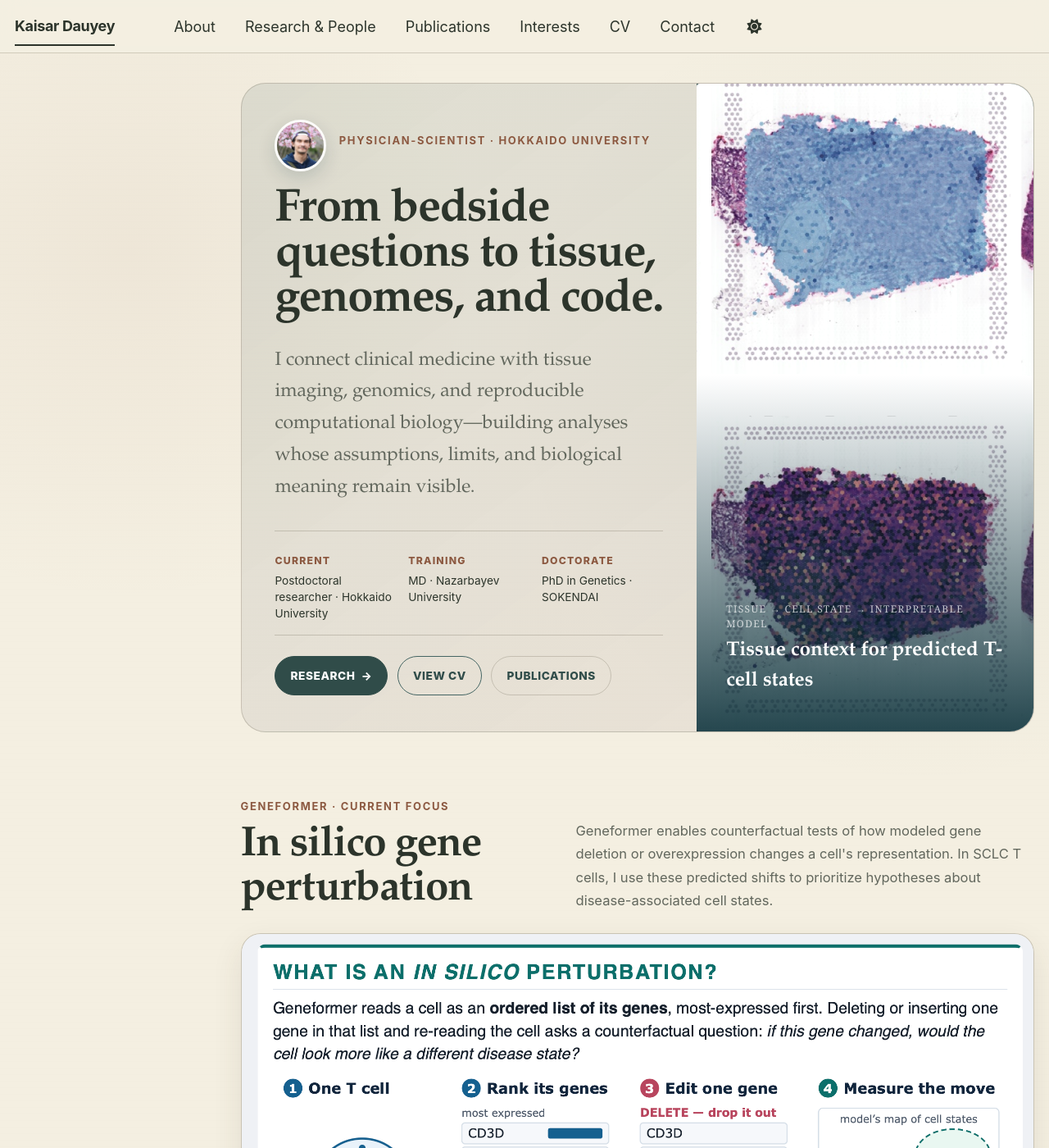
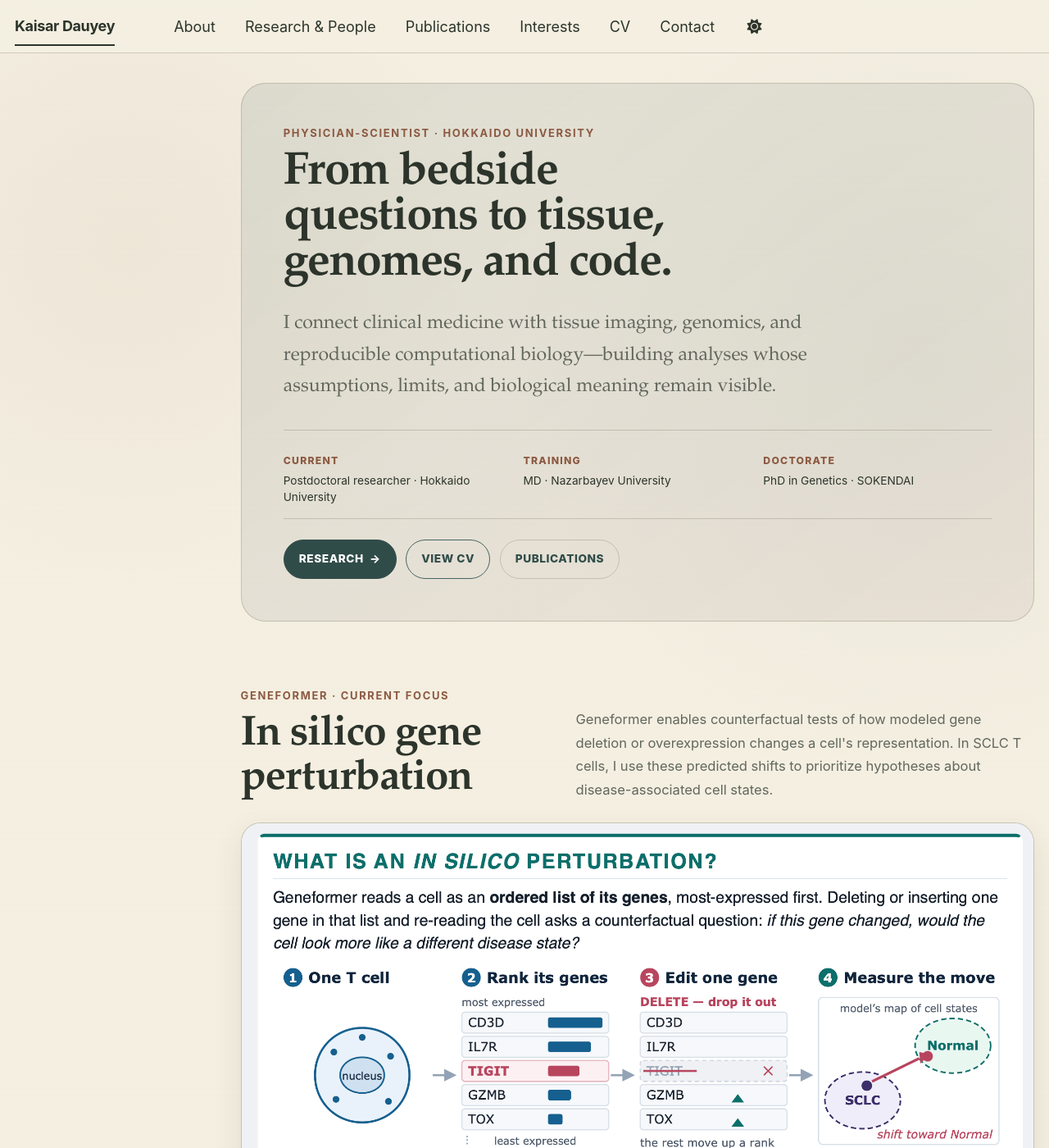
Before and after one commit to Kays3/Kays3.github.io, a Jekyll site: the page built from _pages/about.md, in a window 1280 px wide and 1400 px high. Shown: the whole window at 82% size. Built offline with Jekyll 4.4.1, drawn with Linux system fonts in a browser that asks for light colours; a style sheet for code colours, icons or effects is not loaded.

Commit message:
Simplify homepage hero (#21)
Remove the portrait and pathology cover from the opening section and use a compact, text-only layout.

```diff
--- a/_pages/about.md
+++ b/_pages/about.md
@@ -10,10 +10,7 @@
 <main class="about-visual" aria-labelledby="home-title">
   <section class="about-hero">
     <div class="about-hero__content">
-      <div class="about-hero__identity">
-        <img src="/images/kaisar-dauyey-2025.jpg" alt="Portrait of Kaisar Dauyey" fetchpriority="high">
-        <p class="eyebrow">Physician-scientist · Hokkaido University</p>
-      </div>
+      <p class="eyebrow">Physician-scientist · Hokkaido University</p>
       <h1 id="home-title">From bedside questions to tissue, genomes, and code.</h1>
       <p class="about-hero__lead">I connect clinical medicine with tissue imaging, genomics, and reproducible computational biology—building analyses whose assumptions, limits, and biological meaning remain visible.</p>
 
@@ -29,11 +26,6 @@
         <a class="about-button about-button--quiet" href="/publications/">Publications</a>
       </div>
     </div>
-
-    <figure class="about-hero__media">
-      <img src="/images/research/digital-pathology-spatial-cover.jpg" alt="Whole-slide tissue sections overlaid with spatial T-cell identity and dysfunction scores" fetchpriority="high">
-      <figcaption><span>Tissue → cell state → interpretable model</span><strong>Tissue context for predicted T-cell states</strong></figcaption>
-    </figure>
   </section>
 
   <section class="about-perturbation" aria-labelledby="perturbation-title">
--- a/assets/css/main.scss
+++ b/assets/css/main.scss
@@ -384,22 +384,14 @@
 /* About page — privacy-conscious scientific visual redesign */
 .about-visual { margin: 0 0 4rem; }
 .about-hero {
-  align-items: stretch;
   background: linear-gradient(145deg, rgba(69, 101, 99, 0.12), rgba(127, 83, 105, 0.08));
   border: 1px solid var(--kd-line);
   border-radius: 30px;
-  display: grid;
-  gap: 0;
-  grid-template-columns: minmax(0, 1.15fr) minmax(20rem, 0.85fr);
-  height: 44rem;
   margin: 0 0 4.5rem;
-  min-height: 41rem;
   overflow: hidden;
 }
-.about-hero__content { display: flex; flex-direction: column; justify-content: center; padding: clamp(2rem, 3.2vw, 3rem); position: relative; }
-.about-hero__identity { align-items: center; display: flex; gap: 0.85rem; margin: 0 0 1.1rem; }
-.about-hero__identity img { border: 3px solid rgba(255,255,255,0.9); border-radius: 50%; box-shadow: 0 8px 22px rgba(7,45,54,0.16); height: 3.5rem; object-fit: cover; width: 3.5rem; }
-.about-hero__identity .eyebrow { margin: 0; }
+.about-hero__content { padding: clamp(2rem, 4vw, 3.5rem); }
+.about-hero__content > .eyebrow { margin: 0 0 1rem; }
 .about-hero__content h1 {
   font-size: clamp(3rem, 4.4vw, 4.1rem);
   line-height: 0.98;
@@ -439,13 +431,6 @@
 .page__content .about-button--primary { background: var(--kd-ocean-deep); border-color: var(--kd-ocean-deep); color: #fff; }
 .page__content .about-button--primary:hover { background: var(--kd-coral); border-color: var(--kd-coral); }
 .page__content .about-button--quiet { border-color: var(--kd-line); }
-.about-hero__media { background: var(--kd-ocean-deep); display: grid; margin: 0; min-height: 100%; overflow: hidden; position: relative; }
-.about-hero__media::after { background: linear-gradient(180deg, transparent 45%, rgba(7, 45, 54, 0.88)); content: ""; inset: 0; pointer-events: none; position: absolute; }
-.about-hero__media img { filter: saturate(0.78) contrast(1.04); height: 100%; inset: 0; object-fit: cover; position: absolute; width: 100%; }
-.about-hero__media figcaption { bottom: 0; color: #fff; display: flex; flex-direction: column; left: 0; padding: 2rem; position: absolute; right: 0; z-index: 1; }
-.about-hero__media figcaption span { color: rgba(255,255,255,0.72); font-size: 0.67rem; letter-spacing: 0.11em; text-transform: uppercase; }
-.about-hero__media figcaption strong { font-family: "Palatino Linotype", Palatino, Georgia, serif; font-size: 1.35rem; margin-top: 0.35rem; }
-
 .about-perturbation { margin: 0 0 4.5rem; }
 .about-perturbation__intro { align-items: end; display: grid; gap: 2rem; grid-template-columns: minmax(15rem, 0.8fr) minmax(20rem, 1.2fr); margin: 0 0 1.4rem; }
 .about-perturbation__intro h2 { font-size: clamp(2rem, 4vw, 3.2rem); line-height: 1.05; margin: 0; }
@@ -489,8 +474,6 @@
 .about-more > p { color: var(--kd-muted); font-size: 0.86rem !important; line-height: 1.65; margin: 0 !important; }
 
 @media screen and (max-width: 62em) {
-  .about-hero { grid-template-columns: 1fr; height: auto; }
-  .about-hero__media { min-height: 26rem; }
   .about-more { align-items: start; grid-template-columns: 1fr 1fr; }
   .about-more .about-button { justify-self: start; }
 }
@@ -503,9 +486,7 @@
   .about-hero__affiliations > div { border-bottom: 1px solid var(--kd-line); display: grid; gap: 0.55rem; grid-template-columns: 5.2rem 1fr; padding-bottom: 0.65rem; }
   .about-hero__affiliations > div:last-child { border-bottom: 0; padding-bottom: 0; }
   .about-hero__actions { align-items: stretch; flex-direction: column; }
-  .about-hero__identity img { height: 3.25rem; width: 3.25rem; }
   .page__content .about-button { justify-content: center; }
-  .about-hero__media { min-height: 18rem; }
   .about-perturbation__intro { align-items: start; gap: 0.8rem; grid-template-columns: 1fr; }
   .about-perturbation figure { border-radius: 18px; }
   .about-perturbation figcaption { padding: 0.85rem 1rem 1rem; }
```
